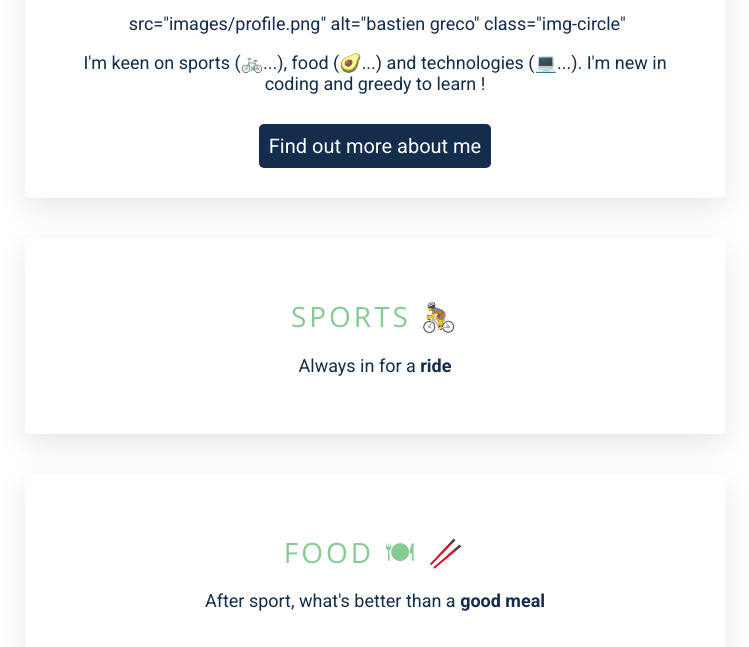
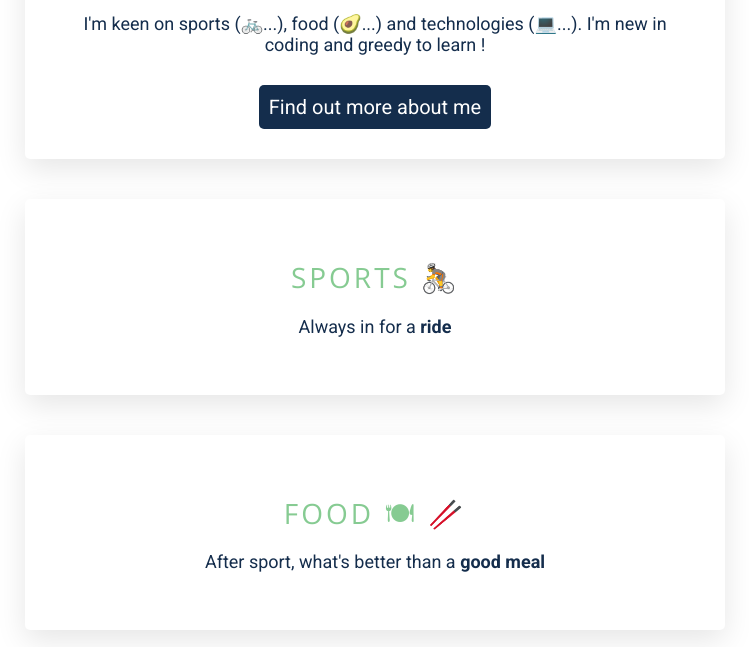
Before and after one commit to Neuneulito/my-profile, a plain HTML site: page index.html in a window 1280 px wide. Shown: the part 153-800 px from the top of the page, without its empty margins (265-1014 px from the left). Drawn offline with nearby package versions, Linux system fonts and the light colour scheme.

Commit message:
Update index.html

```diff
--- a/index.html
+++ b/index.html
@@ -14,7 +14,7 @@
     <div class="container">
       <div class="card-white" id="introduction">
         <h1>Hello I'm Bastien 🥳 </h1>
-        <img> src="images/profile.png" alt="bastien greco" class="img-circle" </img>
+        <src="images/profile.png" alt="bastien greco" class="img-circle">
         <p>I'm keen on sports (🚲...), food (🥑...) and technologies (💻...). I'm new in coding and greedy to learn ! </p>
         <a href="https://www.linkedin.com/in/bastiengreco/" target="_blank" class="btn-blue"> Find out more about me</a>
       </div>
```
